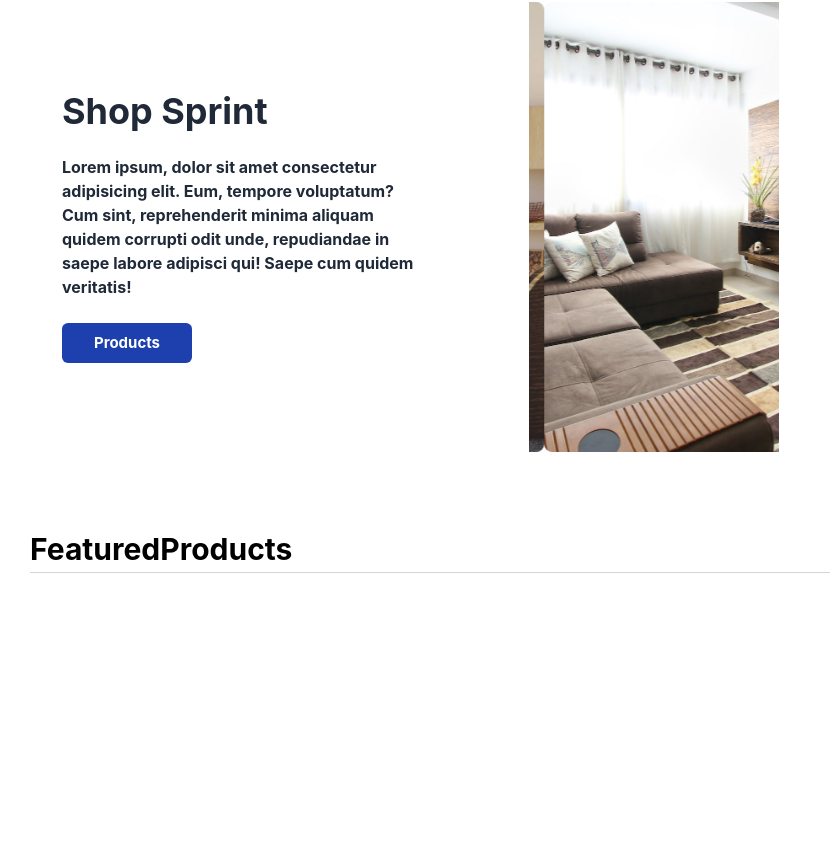
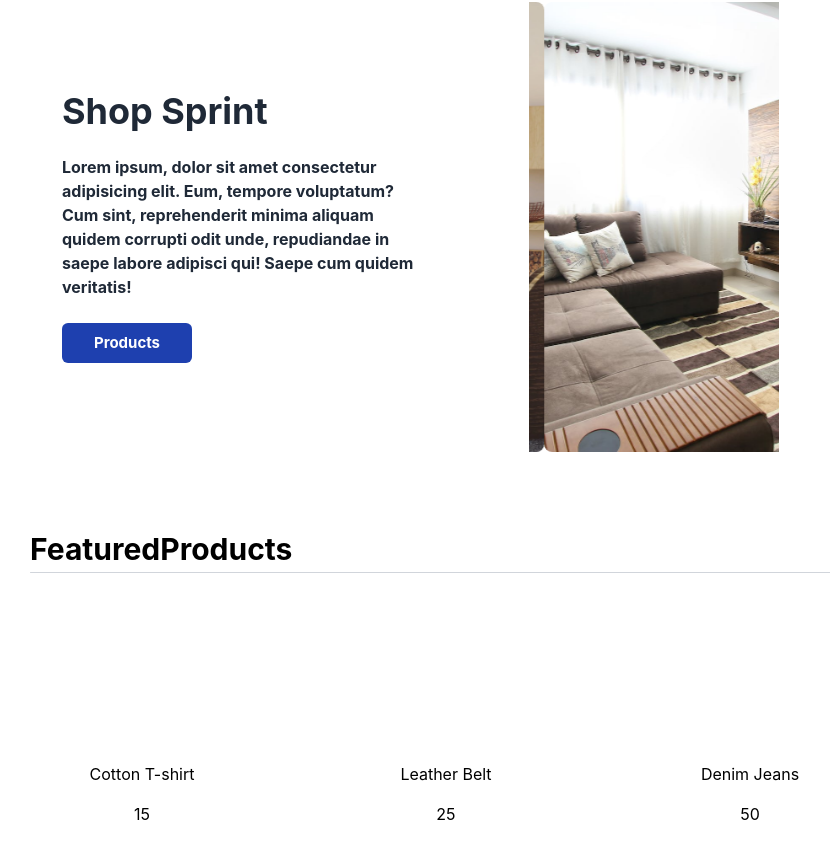
Before and after one commit to Ameer2000Mzori/ShopSprint, a React (Create React App) app in the folder frontend/: page /home in a window 1280 px wide. Shown: the part 183-1042 px from the top of the page, without its empty margins (194-1024 px from the left). Built offline with nearby package versions, Linux system fonts and the light colour scheme.

Commit message:
added some styling to featured components

```diff
--- a/frontend/src/components/pages/home/component/FeaturedProducts.jsx
+++ b/frontend/src/components/pages/home/component/FeaturedProducts.jsx
@@ -1,4 +1,5 @@
 import React from 'react'
+import { StyledCardWrapper, StyledCard } from '../hooks/StyledComponent.jsx'
 
 const FeaturedProducts = () => {
   const FeaturedItems = [
@@ -35,7 +36,19 @@ const FeaturedProducts = () => {
     <div className="h-[40vh] w-[100%]">
       <h1 className="text-[30px] font-bold">FeaturedProducts</h1>
       <div className="w-[100%] h-[1px] rounded-md bg-gray-300"></div>
-      <div></div>
+      <StyledCardWrapper>
+        {FeaturedItems.map((item) => {
+          return (
+            <StyledCard className="p-8">
+              <div className="h-[100px] w-[80%] bg-white"></div>
+              <div className="flex flex-col text-center items-center justify-center gap-4">
+                <h1>{item.title}</h1>
+                <h1>{item.price}</h1>
+              </div>
+            </StyledCard>
+          )
+        })}
+      </StyledCardWrapper>
     </div>
   )
 }
--- /dev/null
+++ b/frontend/src/components/pages/home/hooks/StyledComponent.jsx
@@ -0,0 +1,23 @@
+import styled from 'styled-components'
+
+export const StyledCardWrapper = styled.div`
+  width: 100%;
+  height: 100%;
+  display: flex;
+  flex-direction: row;
+  justify-content: center;
+  gap: 5rem;
+  text-align: center;
+  align-items: center;
+`
+
+export const StyledCard = styled.div`
+  width: 250px;
+  height: 250px;
+  display: flex;
+  flex-direction: column;
+  justify-content: center;
+  gap: 5rem;
+  text-align: center;
+  align-items: center;
+`
```
